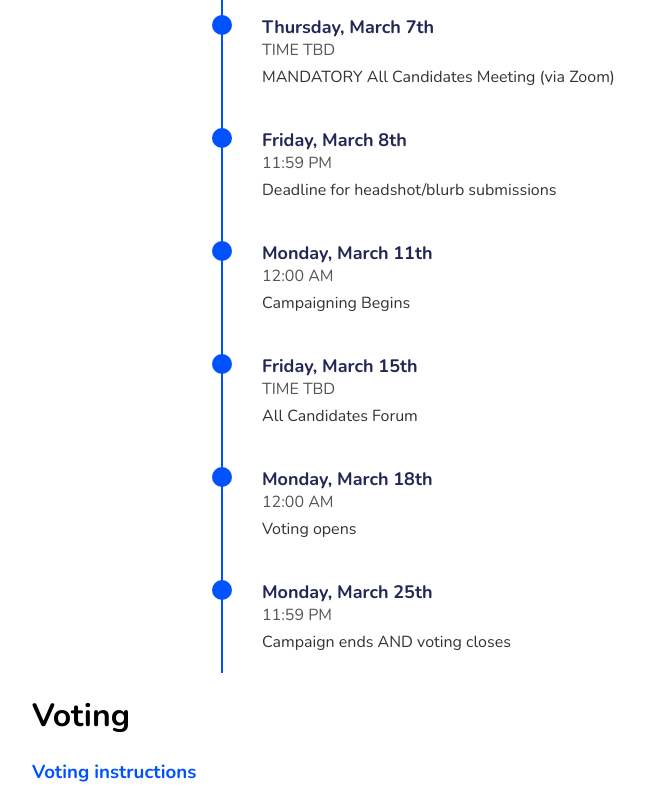
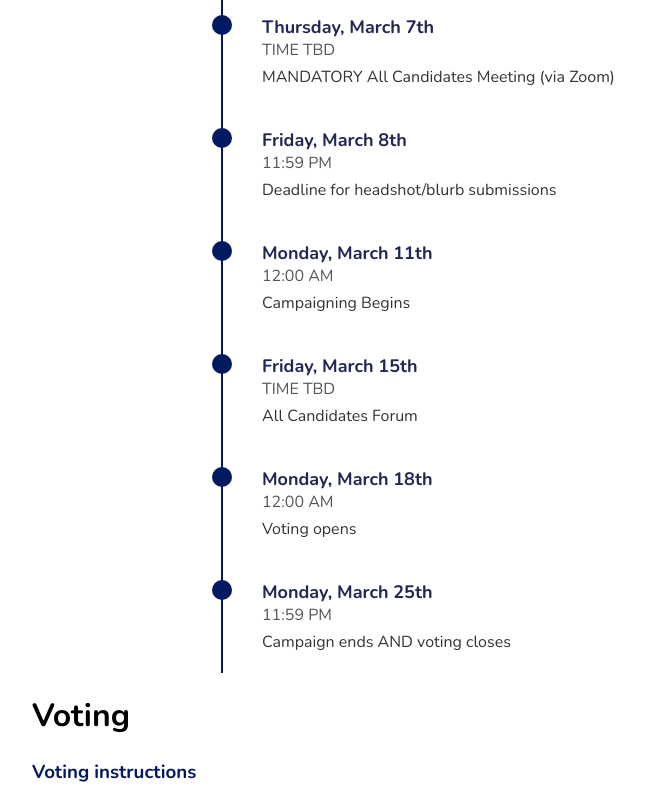
Before and after one commit to Science-Undergraduate-Society/www, a Next.js app: page /joinSus/elections in a window 1280 px wide. Shown: the part 1200-2000 px from the top of the page, without its empty margins (18-663 px from the left). Built offline with nearby package versions, Linux system fonts and the light colour scheme; a web font is replaced by a local one.

Commit message:
change spring elections colour

```diff
--- a/src/pages/joinSus/elections.js
+++ b/src/pages/joinSus/elections.js
@@ -182,7 +182,7 @@ const Content = styled.div`
 `;
 
 const Span = styled.a`
-    color: #0052FF;
+    color: #001961;
     cursor: pointer;
     text-decoration: none;
 `;
@@ -200,7 +200,7 @@ const Timeline = styled.div`
         left: 0%;
         top: 0;
         height: 100%;
-        border-left: 2px solid #0052FF;
+        border-left: 2px solid #001961;
         transform: translateX(-50%);
     }
 `;
@@ -221,7 +221,7 @@ const Circle = styled.div`
     left: -10px;
     width: 20px;
     height: 20px;
-    background-color: #0052FF;
+    background-color: #001961;
     border-radius: 50%;
     z-index: 1;
 `;
```
